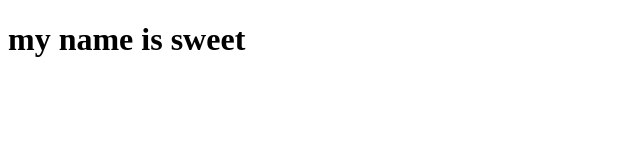
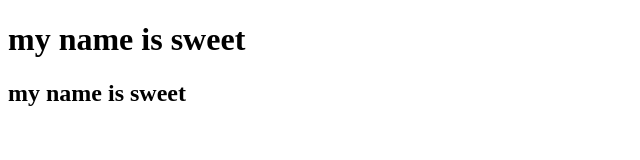
Before and after one commit to khalekur-zaman-sweet/new, a plain HTML site: page index.html in a window 1280 px wide. Shown: the whole page, without its empty margins (0-640 px from the left). Drawn offline with Linux system fonts and the light colour scheme.

Commit message:
first commit

```diff
--- a/index.html
+++ b/index.html
@@ -8,5 +8,6 @@
 </head>
 <body>
     <h1>my name is sweet</h1>
+    <h2>my name is sweet</h2>
 </body>
 </html>
```
